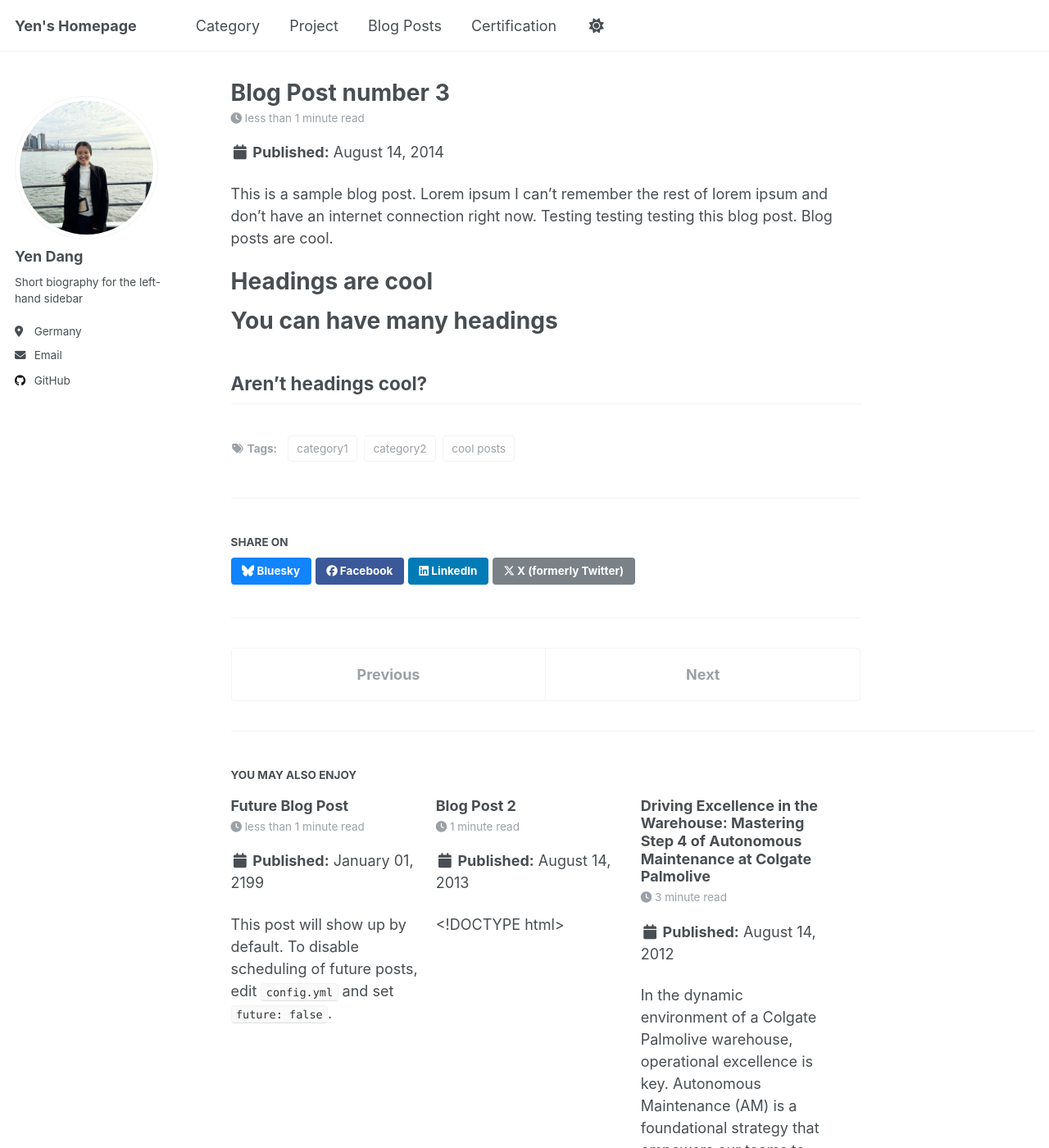
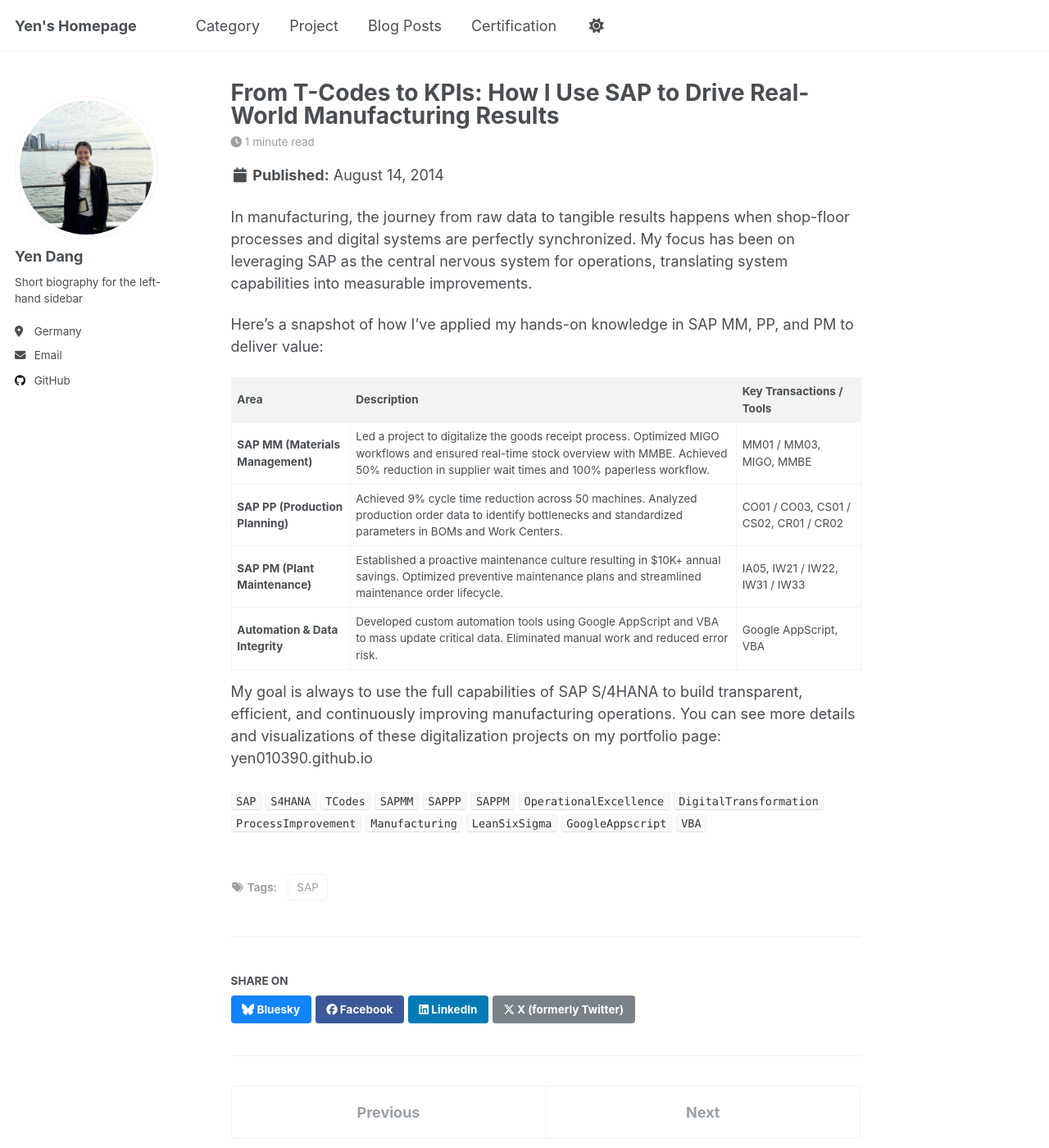
Before and after one commit to yen010390/yen010390.github.io, a Jekyll site: the page built from _posts/2014-08-14-blog-post-3.md, in a window 1280 px wide and 1400 px high. Shown: the whole window at 82% size. Built offline with Jekyll 4.4.1, drawn with Linux system fonts in a browser that asks for light colours.

Commit message:
Update 2014-08-14-blog-post-3.md

```diff
--- a/_posts/2014-08-14-blog-post-3.md
+++ b/_posts/2014-08-14-blog-post-3.md
@@ -1,20 +1,23 @@
 ---
-title: 'Blog Post number 3'
+title: 'From T-Codes to KPIs: How I Use SAP to Drive Real-World Manufacturing Results'
 date: 2014-08-14
 permalink: /posts/2014/08/blog-post-3/
 tags:
-  - cool posts
-  - category1
-  - category2
+  - SAP
 ---
 
-This is a sample blog post. Lorem ipsum I can't remember the rest of lorem ipsum and don't have an internet connection right now. Testing testing testing this blog post. Blog posts are cool.
+In manufacturing, the journey from raw data to tangible results happens when shop-floor processes and digital systems are perfectly synchronized. My focus has been on leveraging SAP as the central nervous system for operations, translating system capabilities into measurable improvements.
 
-Headings are cool
-======
+Here’s a snapshot of how I've applied my hands-on knowledge in SAP MM, PP, and PM to deliver value:
 
-You can have many headings
-======
+| Area | Description | Key Transactions / Tools |
+|--------|-------------|---------------------------|
+| **SAP MM (Materials Management)** | Led a project to digitalize the goods receipt process. Optimized MIGO workflows and ensured real-time stock overview with MMBE. Achieved 50% reduction in supplier wait times and 100% paperless workflow. | MM01 / MM03, MIGO, MMBE |
+| **SAP PP (Production Planning)** | Achieved 9% cycle time reduction across 50 machines. Analyzed production order data to identify bottlenecks and standardized parameters in BOMs and Work Centers. | CO01 / CO03, CS01 / CS02, CR01 / CR02 |
+| **SAP PM (Plant Maintenance)** | Established a proactive maintenance culture resulting in $10K+ annual savings. Optimized preventive maintenance plans and streamlined maintenance order lifecycle. | IA05, IW21 / IW22, IW31 / IW33 |
+| **Automation & Data Integrity** | Developed custom automation tools using Google AppScript and VBA to mass update critical data. Eliminated manual work and reduced error risk. | Google AppScript, VBA |
 
-Aren't headings cool?
-------
+
+My goal is always to use the full capabilities of SAP S/4HANA to build transparent, efficient, and continuously improving manufacturing operations. You can see more details and visualizations of these digitalization projects on my portfolio page: yen010390.github.io
+
+`SAP` `S4HANA` `TCodes` `SAPMM` `SAPPP` `SAPPM` `OperationalExcellence` `DigitalTransformation` `ProcessImprovement` `Manufacturing` `LeanSixSigma` `GoogleAppscript` `VBA`
```
